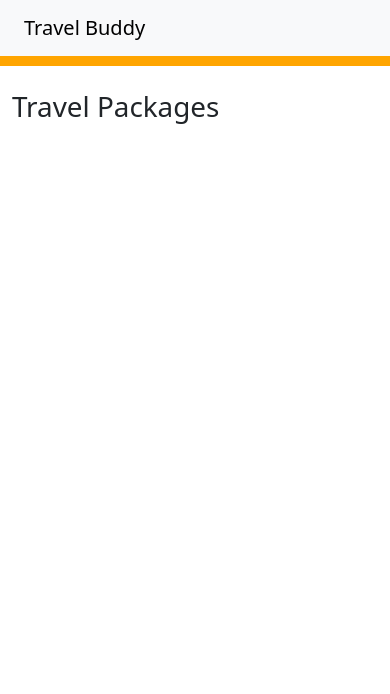
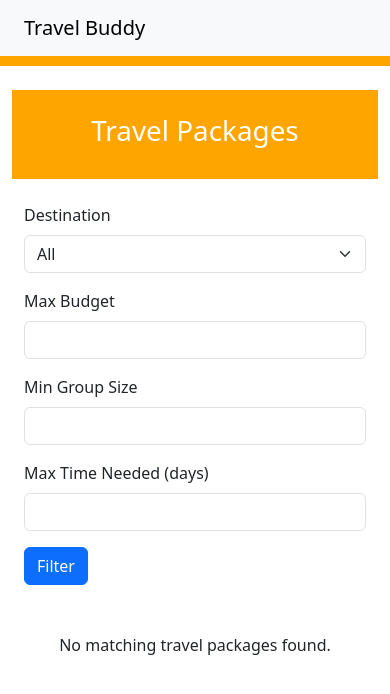
Before and after one commit to Ewriede/Travel-Buddy, a Flask app: page /travel_packages in a window 390 px wide. Shown: the top 694 px of the page. Run offline with Flask 3, Linux system fonts and the light colour scheme; data that the repository does not hold is empty; parts of the project's set-up code (start-up, migrations or seed data) failed here and were passed over.

Commit message:
Added a filter for pack searching. Added a saved packages bit.

```diff
--- a/app/routes.py
+++ b/app/routes.py
@@ -18,8 +18,30 @@ def index():
 
 @app.route('/travel_packages')
 def travel_packages():
-    travel_plans = Travelplan.query.all()
-    return render_template('travel_packages.html', title='Travel Packages', travel_plans=travel_plans)
+    query = Travelplan.query
+
+    destination_id = request.args.get('destination')
+    budget = request.args.get('budget')
+    group_size = request.args.get('group_size')
+    time_needed = request.args.get('time_needed')
+
+    if destination_id:
+        query = query.filter(Travelplan.destination_id == int(destination_id))
+    if budget:
+        query = query.filter(Travelplan.budget <= int(budget))
+    if group_size:
+        query = query.filter(Travelplan.group_rec >= int(group_size))
+    if time_needed:
+        try:
+            time_needed_days = int(time_needed)
+            query = query.filter(Travelplan.time_needed <= time_needed_days)
+        except ValueError:
+            pass
+
+    travel_plans = query.all()
+    destinations = Destination.query.all()
+
+    return render_template('travel_packages.html', title='Travel Packages', travel_plans=travel_plans, destinations=destinations)
 
 @app.route('/pack/<plan>')
 def pack(plan):
@@ -28,9 +50,15 @@ def pack(plan):
     except ValueError:
         return "Invalid unit ID format", 400
 
+    # Get the travel plan and activities
     travel_pack = ActivityToPlan.query.filter_by(plan_id=plan_id).all()
 
-    return render_template('pack.html', title='Travel_Pack', travel_pack=travel_pack)
+    # Fetch the actual travel plan for the owner check
+    plan = Travelplan.query.get(plan_id)
+
+    # Pass the travel pack and the current user to the template
+    return render_template('pack.html', title='Travel Package', travel_pack=travel_pack, plan=plan, user=current_user)
+
 
 @app.route("/populate_db")
 def populate_db():
@@ -52,10 +80,10 @@ def populate_db():
     db.session.add_all([destination_1, destination_2, destination_3])
     db.session.commit()
 
-    plan_1 = Travelplan(name="Swim School", time_needed="2 Weeks", budget="1000", group_rec="4", owner=user_1, destination_plan=destination_1)
-    plan_2 = Travelplan(name="Shopping Spree", time_needed="3 Days", budget="250", group_rec="3", owner=user_2, destination_plan=destination_2)
-    plan_3 = Travelplan(name="From a Walk to a Ride", time_needed="1 Month", budget="5000", group_rec="6", owner=user_3, destination_plan=destination_3)
-    plan_4 = Travelplan(name="Skipping School", time_needed="2 Days", budget="150", group_rec="2", owner=user_2, destination_plan=destination_1)
+    plan_1 = Travelplan(name="Swim School", time_needed="14", budget="1000", group_rec="4", owner=user_1, destination_plan=destination_1)
+    plan_2 = Travelplan(name="Shopping Spree", time_needed="3", budget="250", group_rec="3", owner=user_2, destination_plan=destination_2)
+    plan_3 = Travelplan(name="From a Walk to a Ride", time_needed="31", budget="5000", group_rec="6", owner=user_3, destination_plan=destination_3)
+    plan_4 = Travelplan(name="Skipping School", time_needed="2", budget="150", group_rec="2", owner=user_2, destination_plan=destination_1)
     db.session.add_all([plan_1, plan_2, plan_3, plan_4])
     db.session.commit()
 
@@ -232,3 +260,41 @@ def activity(active):
         return "Activity not found", 404
 
     return render_template('activity.html', title='Activity', activity=activity)
+
+
+@app.route('/edit_profile', methods=['GET', 'POST'])
+@login_required
+def edit_profile():
+    if request.method == 'POST':
+        current_user.username = request.form['username']
+        current_user.about_me = request.form['about_me']
+        db.session.commit()
+        flash('Your profile has been updated.')
+        return redirect(url_for('user_page', username=current_user.username))
+
+    return render_template('edit_profile.html', user=current_user)
+
+@app.route('/save_package/<int:plan_id>', methods=['POST'])
+@login_required
+def save_package(plan_id):
+    plan = Travelplan.query.get_or_404(plan_id)
+    if plan in current_user.saved_travelplans:
+        flash('Package already saved.')
+    else:
+        current_user.saved_travelplans.append(plan)
+        db.session.commit()
+        flash('Package saved to your profile.')
+    return redirect(request.referrer or url_for('user_page'))
+
+
+@app.route('/unsave_package/<int:plan_id>', methods=['POST'])
+@login_required
+def unsave_package(plan_id):
+    plan = Travelplan.query.get_or_404(plan_id)
+    if plan in current_user.saved_travelplans:
+        current_user.saved_travelplans.remove(plan)
+        db.session.commit()
+        flash('Package removed from saved list.')
+    else:
+        flash('Package not in your saved list.')
+    return redirect(request.referrer or url_for('user_page'))
--- a/app/templates/create_package.html
+++ b/app/templates/create_package.html
@@ -23,7 +23,7 @@
         </div>
 
         <div class="mb-3">
-          <label for="time_needed" class="form-label">Time Needed</label>
+          <label for="time_needed" class="form-label">Time Needed (# of Days)</label>
           <input name="time_needed" class="form-control" id="time_needed" placeholder="Time Needed" required>
         </div>
 
--- a/app/templates/travel_packages.html
+++ b/app/templates/travel_packages.html
@@ -1,10 +1,68 @@
 {% extends "base.html" %}
+{% block content %}
+  <header class="py-4" style="background-color: orange; color: white;">
+    <div class="container text-center">
+      <h1>Travel Packages</h1>
+    </div>
+  </header>
 
-{% block content %}
-    <h1>Travel Packages</h1>
-    <body>
-        {% for travel_plans in travel_plans %}
-        <a href="{{ url_for('pack', plan=travel_plans.id) }}">{{ travel_plans.name }} by {{ travel_plans.owner.username }}</a><br>
-        {% endfor %}
-    </body>
+  <!-- Filter Form -->
+  <div class="container mt-4">
+    <form method="GET" action="{{ url_for('travel_packages') }}">
+      <div class="row g-3 align-items-end">
+        <div class="col-md-3">
+          <label class="form-label">Destination</label>
+          <select name="destination" class="form-select">
+            <option value="">All</option>
+            {% for dest in destinations %}
+              <option value="{{ dest.id }}" {% if request.args.get('destination') == dest.id|string %}selected{% endif %}>
+                {{ dest.name }}
+              </option>
+            {% endfor %}
+          </select>
+        </div>
+
+        <div class="col-md-2">
+          <label class="form-label">Max Budget</label>
+          <input type="number" name="budget" class="form-control" value="{{ request.args.get('budget', '') }}">
+        </div>
+
+        <div class="col-md-2">
+          <label class="form-label">Min Group Size</label>
+          <input type="number" name="group_size" class="form-control" value="{{ request.args.get('group_size', '') }}">
+        </div>
+
+        <div class="col-md-3">
+            <label class="form-label">Max Time Needed (days)</label>
+            <input type="number" name="time_needed" class="form-control" value="{{ request.args.get('time_needed', '') }}">
+        </div>
+
+        <div class="col-md-2">
+          <button type="submit" class="btn btn-primary">Filter</button>
+        </div>
+      </div>
+    </form>
+  </div>
+
+  <!-- Travel Plans Listing -->
+  <div class="container mt-5">
+    <div class="row justify-content-center">
+      {% for travel_plans in travel_plans %}
+        <div class="col-md-6 mb-3">
+          <div class="card shadow-sm">
+            <div class="card-body">
+              <h5 class="card-title">
+                <a href="{{ url_for('pack', plan=travel_plans.id) }}" class="text-decoration-none">
+                  {{ travel_plans.name }}
+                </a>
+              </h5>
+              <p class="card-text">By {{ travel_plans.owner.username }}</p>
+            </div>
+          </div>
+        </div>
+      {% else %}
+        <p class="text-center">No matching travel packages found.</p>
+      {% endfor %}
+    </div>
+  </div>
 {% endblock %}
```
Also changed, not shown: app/models.py (+13 -22 lines), app/templates/edit_profile.html (added, +18 -0 lines), app/templates/pack.html (+14 -1 lines), app/templates/user_page.html (+41 -1 lines).
